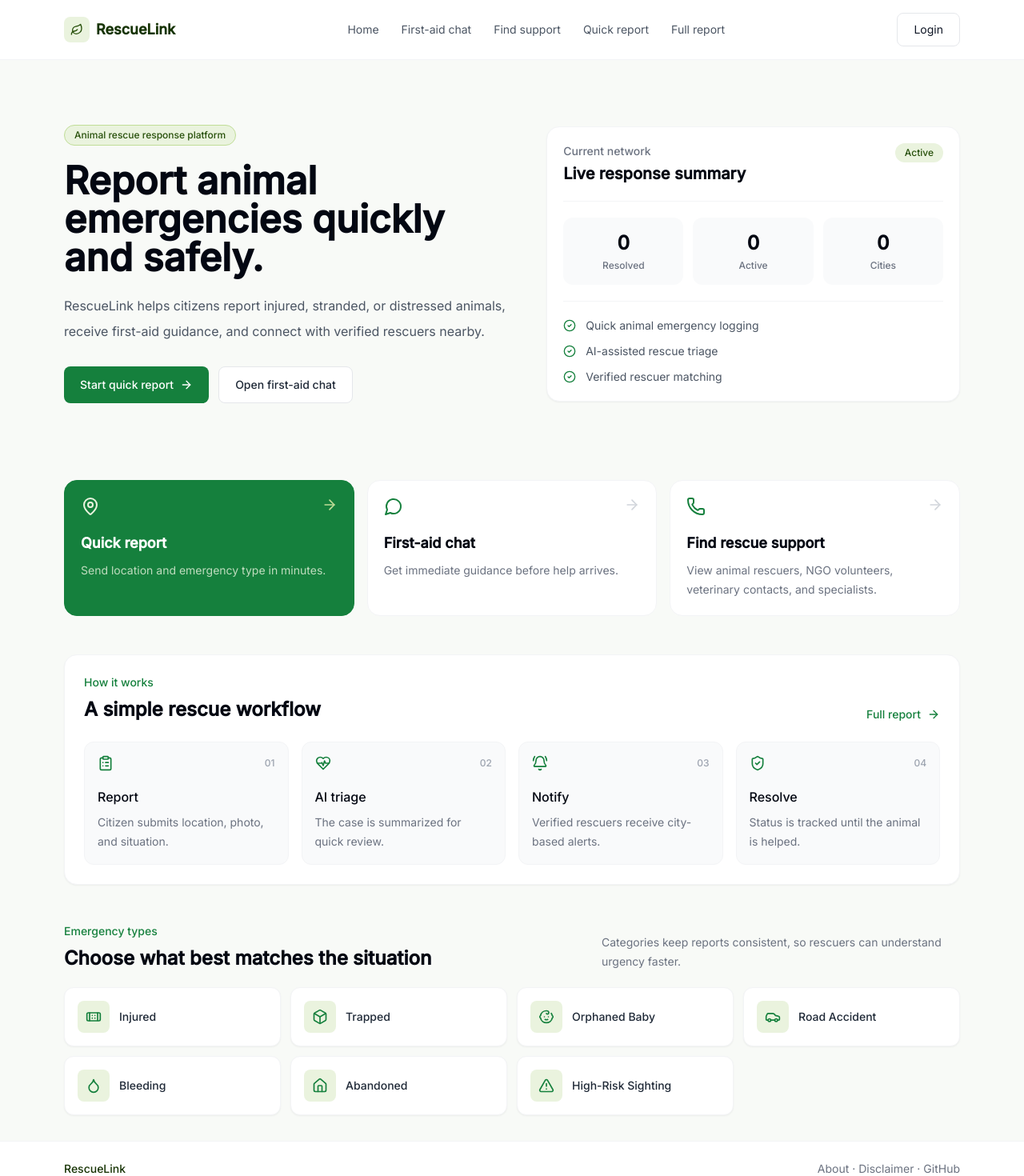
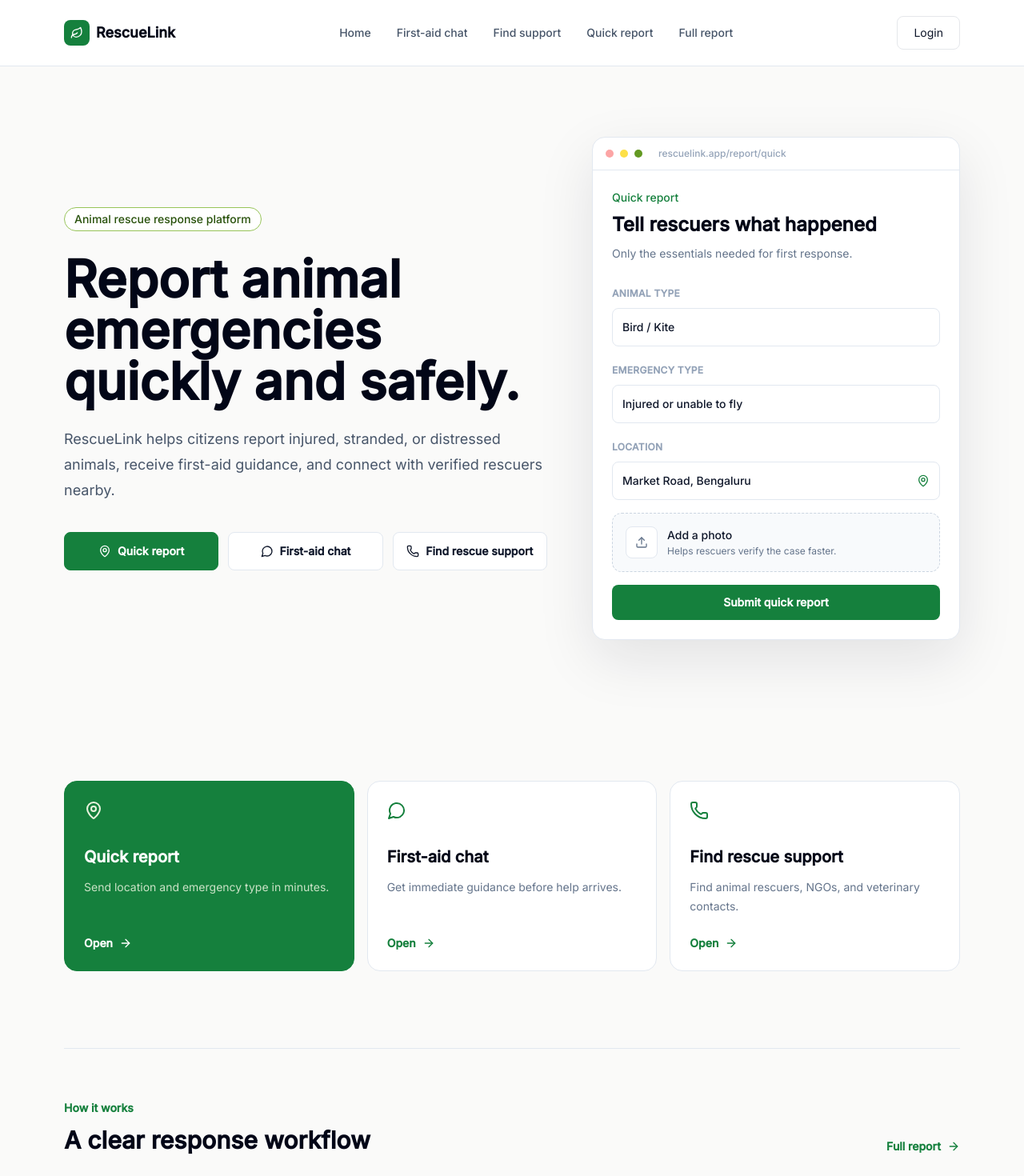
Before and after one commit to zzzRohit/Rescue_link-2.0, a React (Vite) app in the folder client/: page / in a window 1280 px wide. Shown: the top 1470 px of the page at 80% size. Built offline with nearby package versions, Linux system fonts and the light colour scheme; no server answers.

Commit message:
better landing page

```diff
--- a/client/src/App.jsx
+++ b/client/src/App.jsx
@@ -1,35 +1,43 @@
-import { Navigate, Route, Routes } from 'react-router-dom';
-import { useAuth } from './hooks/useAuth';
-import { Navbar } from './components/layout/Navbar';
-import { Footer } from './components/layout/Footer';
-import Landing from './pages/Landing';
-import ReportIncident from './pages/ReportIncident';
-import QuickReport from './pages/QuickReport';
-import IncidentConfirmation from './pages/IncidentConfirmation';
-import CitizenDashboard from './pages/CitizenDashboard';
-import RescuerDashboard from './pages/RescuerDashboard';
-import IncidentDetailPage from './pages/IncidentDetailPage';
-import Login from './pages/Login';
-import Register from './pages/Register';
-import PendingVerification from './pages/PendingVerification';
-import FindRescuer from './pages/FindRescuer';
-import FirstAidChat from './pages/FirstAidChat';
-import Admin from './pages/Admin';
-import NotFound from './pages/NotFound';
+import { Navigate, Route, Routes } from "react-router-dom";
+import { useAuth } from "./hooks/useAuth";
+import { Navbar } from "./components/layout/Navbar";
+import { Footer } from "./components/layout/Footer";
+import Landing from "./pages/Landing";
+import ReportIncident from "./pages/ReportIncident";
+import QuickReport from "./pages/QuickReport";
+import IncidentConfirmation from "./pages/IncidentConfirmation";
+import CitizenDashboard from "./pages/CitizenDashboard";
+import RescuerDashboard from "./pages/RescuerDashboard";
+import IncidentDetailPage from "./pages/IncidentDetailPage";
+import Login from "./pages/Login";
+import Register from "./pages/Register";
+import PendingVerification from "./pages/PendingVerification";
+import FindRescuer from "./pages/FindRescuer";
+import FirstAidChat from "./pages/FirstAidChat";
+import Admin from "./pages/Admin";
+import NotFound from "./pages/NotFound";
 
 const ProtectedRoute = ({ role, verified, children }) => {
   const { user, loading } = useAuth();
   if (loading) return null;
   if (!user) return <Navigate to="/login" replace />;
   if (role && user.role !== role) return <Navigate to="/" replace />;
-  if (verified && !user.verified) return <Navigate to="/rescuer/pending-verification" replace />;
+  if (verified && !user.verified)
+    return <Navigate to="/rescuer/pending-verification" replace />;
   return children;
 };
 
 export default function App() {
   return (
     <Routes>
-      <Route path="/rescuer/dashboard" element={<ProtectedRoute role="rescuer" verified><RescuerDashboard /></ProtectedRoute>} />
+      <Route
+        path="/rescuer/dashboard"
+        element={
+          <ProtectedRoute role="rescuer" verified>
+            <RescuerDashboard />
+          </ProtectedRoute>
+        }
+      />
       <Route path="*" element={<Shell />} />
     </Routes>
   );
@@ -39,7 +47,7 @@ function Shell() {
   return (
     <>
       <Navbar />
-      <main className="mx-auto min-h-[calc(100vh-137px)] max-w-6xl px-4 py-8 pb-24 sm:pb-8">
+      <main className="mx-auto min-h-[calc(100vh-137px)] max-w-6xl px-4 py-2 pb-24 sm:pb-8">
         <Routes>
           <Route path="/" element={<Landing />} />
           <Route path="/chat" element={<FirstAidChat />} />
@@ -47,12 +55,18 @@ function Shell() {
           <Route path="/report/quick" element={<QuickReport />} />
           <Route path="/rescuer" element={<FindRescuer />} />
           <Route path="/rescuers" element={<FindRescuer />} />
-          <Route path="/incident/:id/confirmation" element={<IncidentConfirmation />} />
+          <Route
+            path="/incident/:id/confirmation"
+            element={<IncidentConfirmation />}
+          />
           <Route path="/citizen/incidents" element={<CitizenDashboard />} />
           <Route path="/incident/:id" element={<IncidentDetailPage />} />
           <Route path="/login" element={<Login />} />
           <Route path="/register" element={<Register />} />
-          <Route path="/rescuer/pending-verification" element={<PendingVerification />} />
+          <Route
+            path="/rescuer/pending-verification"
+            element={<PendingVerification />}
+          />
           <Route path="/admin" element={<Admin />} />
           <Route path="*" element={<NotFound />} />
         </Routes>
--- a/client/src/components/layout/Navbar.jsx
+++ b/client/src/components/layout/Navbar.jsx
@@ -1,42 +1,65 @@
-import { Link } from 'react-router-dom';
-import { Home, Leaf, MapPin, MessageCircle, PawPrint } from 'lucide-react';
-import { useAuth } from '../../hooks/useAuth';
-import { Button } from '../ui/Button';
+import { Link } from "react-router-dom";
+import { Home, Leaf, MapPin, MessageCircle, PawPrint } from "lucide-react";
+import { useAuth } from "../../hooks/useAuth";
+import { Button } from "../ui/Button";
 
 export const Navbar = () => {
   const { user, logout } = useAuth();
   const links = [
-    ['/', 'Home'],
-    ['/chat', 'First-aid chat'],
-    ['/rescuer', 'Find support'],
-    ['/report/quick', 'Quick report'],
-    ['/report', 'Full report']
+    ["/", "Home"],
+    ["/chat", "First-aid chat"],
+    ["/rescuer", "Find support"],
+    ["/report/quick", "Quick report"],
+    ["/report", "Full report"],
   ];
   return (
-    <header className="border-b border-gray-100 bg-white/95 backdrop-blur">
-      <nav className="mx-auto flex max-w-6xl items-center justify-between px-4 py-4">
-        <Link to="/" className="flex items-center gap-2 text-lg font-semibold text-green-900">
-          <span className="flex h-8 w-8 items-center justify-center rounded-lg bg-green-50 text-green-800">
+    <header className="sticky top-0 z-50 border-b border-slate-200 bg-white">
+      <nav className="mx-auto flex max-w-6xl items-center justify-between px-4 py-5">
+        <Link
+          to="/"
+          className="flex items-center gap-2 text-lg font-semibold text-slate-950"
+        >
+          <span className="flex h-8 w-8 items-center justify-center rounded-lg bg-green-700 text-white">
             <Leaf className="h-4 w-4" />
           </span>
           RescueLink
         </Link>
-        <div className="hidden items-center gap-1 text-sm text-gray-600 sm:flex">
+        <div className="hidden items-center gap-8 text-sm font-medium text-slate-600 sm:flex">
           {links.map(([to, label]) => (
-            <Link key={to} to={to} className="rounded-lg px-3 py-2 transition hover:bg-green-50 hover:text-green-900">
+            <Link key={to} to={to} className="transition hover:text-green-800">
               {label}
             </Link>
           ))}
         </div>
         <div className="flex items-center gap-2">
-          {user ? <Button variant="secondary" onClick={logout}>Logout</Button> : <Link to="/login"><Button variant="secondary">Login</Button></Link>}
+          {user ? (
+            <Button variant="secondary" onClick={logout}>
+              Logout
+            </Button>
+          ) : (
+            <Link to="/login">
+              <Button variant="secondary">Login</Button>
+            </Link>
+          )}
         </div>
       </nav>
-      <nav className="fixed bottom-0 left-0 right-0 z-[1000] grid grid-cols-4 border-t border-gray-100 bg-white px-2 py-2 text-[11px] text-gray-500 shadow-[0_-4px_18px_rgba(0,0,0,.04)] sm:hidden">
-        <Link to="/" className="flex flex-col items-center gap-1"><Home className="h-5 w-5" />Home</Link>
-        <Link to="/chat" className="flex flex-col items-center gap-1"><MessageCircle className="h-5 w-5" />Chat</Link>
-        <Link to="/rescuer" className="flex flex-col items-center gap-1"><PawPrint className="h-5 w-5" />Rescuer</Link>
-        <Link to="/report/quick" className="flex flex-col items-center gap-1"><MapPin className="h-5 w-5" />Report</Link>
+      <nav className="fixed bottom-0 left-0 right-0 z-[1000] grid grid-cols-4 border-t border-slate-200 bg-white px-2 py-2 text-[11px] font-medium text-slate-500 sm:hidden">
+        <Link to="/" className="flex flex-col items-center gap-1">
+          <Home className="h-5 w-5" />
+          Home
+        </Link>
+        <Link to="/chat" className="flex flex-col items-center gap-1">
+          <MessageCircle className="h-5 w-5" />
+          Chat
+        </Link>
+        <Link to="/rescuer" className="flex flex-col items-center gap-1">
+          <PawPrint className="h-5 w-5" />
+          Rescuer
+        </Link>
+        <Link to="/report/quick" className="flex flex-col items-center gap-1">
+          <MapPin className="h-5 w-5" />
+          Report
+        </Link>
       </nav>
     </header>
   );
--- a/client/src/index.css
+++ b/client/src/index.css
@@ -5,5 +5,5 @@
 @tailwind utilities;
 
 * { box-sizing: border-box; }
-body { margin: 0; font-family: Inter, sans-serif; background: #f8faf7; color: #111827; }
+body { margin: 0; font-family: Inter, system-ui, sans-serif; background: #fafaf9; color: #0f172a; }
 a { color: inherit; text-decoration: none; }
--- a/client/src/pages/Landing.jsx
+++ b/client/src/pages/Landing.jsx
@@ -1,5 +1,4 @@
 import { Link } from 'react-router-dom';
-import { useEffect, useState } from 'react';
 import {
   AlertTriangle,
   ArrowRight,
@@ -8,7 +7,6 @@ import {
   BellRing,
   Box,
   Car,
-  CheckCircle2,
   ClipboardList,
   Droplet,
   HeartPulse,
@@ -16,10 +14,10 @@ import {
   MapPin,
   MessageCircle,
   Phone,
-  ShieldCheck
+  ShieldCheck,
+  Upload
 } from 'lucide-react';
 import { emergencyCategories } from '../constants/emergencyCategories';
-import { api } from '../services/api';
 
 const categoryIcons = {
   Bandage,
@@ -48,78 +46,91 @@ const actions = [
   {
     to: '/rescuer',
     title: 'Find rescue support',
-    text: 'View animal rescuers, NGO volunteers, veterinary contacts, and specialists.',
+    text: 'Find animal rescuers, NGOs, and veterinary contacts.',
     Icon: Phone
   }
 ];
 
 const workflow = [
-  ['Report', 'Citizen submits location, photo, and situation.', ClipboardList],
-  ['AI triage', 'The case is summarized for quick review.', HeartPulse],
-  ['Notify', 'Verified rescuers receive city-based alerts.', BellRing],
-  ['Resolve', 'Status is tracked until the animal is helped.', ShieldCheck]
+  ['Report', 'Submit location, photo, and situation details.', ClipboardList],
+  ['Triage', 'The case is structured for quick rescuer review.', HeartPulse],
+  ['Notify', 'Verified responders receive useful context.', BellRing],
+  ['Resolve', 'The incident stays trackable until help arrives.', ShieldCheck]
 ];
 
 export default function Landing() {
-  const [stats, setStats] = useState({ resolved: 0, active: 0, cities: 0 });
-
-  useEffect(() => {
-    api.get('/api/incidents/stats').then((res) => setStats(res.data)).catch(() => {});
-  }, []);
-
   return (
-    <div className="space-y-12">
-      <section className="grid gap-8 py-6 lg:grid-cols-[1.05fr_.95fr] lg:items-center lg:py-12">
+    <div className="space-y-24">
+      <section className="grid min-h-[680px] items-center gap-14 py-16 lg:grid-cols-[minmax(0,1fr)_460px] lg:py-20">
         <div>
-          <p className="inline-flex items-center rounded-full border border-green-100 bg-green-50 px-3 py-1 text-xs font-medium text-green-800">
+          <p className="inline-flex items-center rounded-full border border-green-200 bg-white px-3 py-1 text-sm font-medium text-green-800">
             Animal rescue response platform
           </p>
-          <h1 className="mt-5 max-w-3xl text-4xl font-semibold leading-tight tracking-normal text-gray-950 sm:text-5xl">
+
+          <h1 className="mt-7 max-w-4xl text-5xl font-semibold leading-[1.02] tracking-normal text-slate-950 sm:text-6xl lg:text-[4rem]">
             Report animal emergencies quickly and safely.
           </h1>
-          <p className="mt-5 max-w-2xl text-base leading-8 text-gray-600">
+
+          <p className="mt-6 max-w-2xl text-lg leading-8 text-slate-600">
             RescueLink helps citizens report injured, stranded, or distressed animals, receive first-aid guidance, and connect with verified rescuers nearby.
           </p>
 
-          <div className="mt-7 flex flex-col gap-3 sm:flex-row">
-            <Link
-              to="/report/quick"
-              className="inline-flex items-center justify-center gap-2 rounded-lg bg-green-700 px-5 py-3 text-sm font-medium text-white transition hover:bg-green-800"
-            >
-              Start quick report
-              <ArrowRight className="h-4 w-4" />
-            </Link>
-            <Link
-              to="/chat"
-              className="inline-flex items-center justify-center gap-2 rounded-lg border border-gray-200 bg-white px-5 py-3 text-sm font-medium text-gray-800 transition hover:bg-gray-50"
-            >
-              Open first-aid chat
-            </Link>
+          <div className="mt-9 grid max-w-2xl grid-cols-3 gap-3">
+            {actions.map(({ to, title, Icon, primary }) => (
+              <Link
+                key={to}
+                to={to}
+                className={`inline-flex min-h-12 items-center justify-center gap-2 rounded-lg border px-3 text-center text-sm font-semibold transition hover:-translate-y-0.5 ${
+                  primary
+                    ? 'border-green-700 bg-green-700 text-white hover:bg-green-800'
+                    : 'border-slate-200 bg-white text-slate-900 hover:border-green-200 hover:bg-green-50'
+                }`}
+              >
+                <Icon className="hidden h-4 w-4 sm:block" />
+                {title}
+              </Link>
+            ))}
           </div>
         </div>
 
-        <div className="rounded-2xl border border-gray-100 bg-white p-5 shadow-sm">
-          <div className="flex items-start justify-between gap-4 border-b border-gray-100 pb-5">
-            <div>
-              <p className="text-sm font-medium text-gray-500">Current network</p>
-              <h2 className="mt-1 text-xl font-semibold text-gray-950">Live response summary</h2>
+        <div className="relative">
+          <div className="rounded-2xl border border-slate-200 bg-white shadow-[0_24px_70px_rgba(15,23,42,.10)]">
+            <div className="flex items-center gap-2 border-b border-slate-200 px-4 py-3">
+              <span className="h-2.5 w-2.5 rounded-full bg-red-300" />
+              <span className="h-2.5 w-2.5 rounded-full bg-yellow-300" />
+              <span className="h-2.5 w-2.5 rounded-full bg-green-400" />
+              <span className="ml-3 text-xs font-medium text-slate-400">rescuelink.app/report/quick</span>
             </div>
-            <span className="rounded-full bg-green-50 px-3 py-1 text-xs font-medium text-green-800">Active</span>
-          </div>
 
-          <div className="grid grid-cols-3 gap-3 py-5">
-            <Stat value={stats.resolved} label="Resolved" />
-            <Stat value={stats.active} label="Active" />
-            <Stat value={stats.cities} label="Cities" />
-          </div>
+            <div className="p-6">
+              <div className="mb-6">
+                <p className="text-sm font-medium text-green-700">Quick report</p>
+                <h2 className="mt-2 text-2xl font-semibold text-slate-950">Tell rescuers what happened</h2>
+                <p className="mt-2 text-sm leading-6 text-slate-500">Only the essentials needed for first response.</p>
+              </div>
 
-          <div className="space-y-3 border-t border-gray-100 pt-5">
-            {['Quick animal emergency logging', 'AI-assisted rescue triage', 'Verified rescuer matching'].map((item) => (
-              <div key={item} className="flex items-center gap-3 text-sm text-gray-600">
-                <CheckCircle2 className="h-4 w-4 shrink-0 text-green-700" />
-                {item}
+              <div className="space-y-4">
+                <MockField label="Animal type" value="Bird / Kite" />
+                <MockField label="Emergency type" value="Injured or unable to fly" />
+                <MockField label="Location" value="Market Road, Bengaluru" icon={<MapPin className="h-4 w-4 text-green-700" />} />
+
+                <div className="rounded-xl border border-dashed border-slate-300 bg-slate-50 p-4">
+                  <div className="flex items-center gap-3">
+                    <span className="flex h-10 w-10 items-center justify-center rounded-lg border border-slate-200 bg-white text-slate-500">
+                      <Upload className="h-4 w-4" />
+                    </span>
+                    <div>
+                      <p className="text-sm font-medium text-slate-900">Add a photo</p>
+                      <p className="mt-0.5 text-xs text-slate-500">Helps rescuers verify the case faster.</p>
+                    </div>
+                  </div>
+                </div>
+
+                <button className="w-full rounded-lg bg-green-700 px-4 py-3 text-sm font-semibold text-white">
+                  Submit quick report
+                </button>
               </div>
-            ))}
+            </div>
           </div>
         </div>
       </section>
@@ -129,72 +140,76 @@ export default function Landing() {
           <Link
             key={to}
             to={to}
-            className={`group rounded-2xl border p-5 transition ${
+            className={`group flex min-h-56 flex-col justify-between rounded-2xl border p-6 transition hover:-translate-y-0.5 ${
               primary
-                ? 'border-green-700 bg-green-700 text-white hover:bg-green-800'
-                : 'border-gray-100 bg-white text-gray-950 hover:border-green-200 hover:bg-green-50'
+                ? 'border-green-700 bg-green-700 text-white'
+                : 'border-slate-200 bg-white text-slate-950 hover:border-green-200'
             }`}
           >
-            <div className="flex items-start justify-between gap-4">
+            <div>
               <Icon className={`h-6 w-6 ${primary ? 'text-green-50' : 'text-green-700'}`} />
-              <ArrowRight className={`h-5 w-5 transition group-hover:translate-x-1 ${primary ? 'text-green-100' : 'text-gray-300'}`} />
+              <h3 className="mt-8 text-xl font-semibold">{title}</h3>
+              <p className={`mt-3 text-sm leading-6 ${primary ? 'text-green-50/85' : 'text-slate-500'}`}>{text}</p>
             </div>
-            <h3 className="mt-5 text-lg font-semibold">{title}</h3>
-            <p className={`mt-2 text-sm leading-6 ${primary ? 'text-green-50/80' : 'text-gray-500'}`}>{text}</p>
+            <span className={`mt-6 inline-flex items-center gap-2 text-sm font-semibold ${primary ? 'text-white' : 'text-green-700'}`}>
+              Open
+              <ArrowRight className="h-4 w-4 transition group-hover:translate-x-1" />
+            </span>
           </Link>
         ))}
       </section>
 
-      <section className="rounded-2xl border border-gray-100 bg-white p-6 shadow-sm">
-        <div className="flex flex-col justify-between gap-3 sm:flex-row sm:items-end">
+      <section className="border-t border-slate-200 pt-16">
+        <div className="flex flex-col justify-between gap-4 sm:flex-row sm:items-end">
           <div>
-            <p className="text-sm font-medium text-green-700">How it works</p>
-            <h2 className="mt-2 text-2xl font-semibold text-gray-950">A simple rescue workflow</h2>
+            <p className="text-sm font-semibold text-green-700">How it works</p>
+            <h2 className="mt-3 text-3xl font-semibold text-slate-950">A clear response workflow</h2>
           </div>
-          <Link to="/report" className="inline-flex items-center gap-2 text-sm font-medium text-green-700 hover:text-green-900">
+          <Link to="/report" className="inline-flex items-center gap-2 text-sm font-semibold text-green-700 hover:text-green-900">
             Full report
             <ArrowRight className="h-4 w-4" />
           </Link>
         </div>
 
-        <div className="mt-6 grid gap-4 sm:grid-cols-2 lg:grid-cols-4">
+        <div className="mt-10 grid gap-4 sm:grid-cols-2 lg:grid-cols-4">
           {workflow.map(([title, text, Icon], index) => (
-            <div key={title} className="rounded-xl border border-gray-100 bg-gray-50 p-4">
+            <div key={title} className="border-t border-slate-200 pt-5">
               <div className="flex items-center justify-between">
                 <Icon className="h-5 w-5 text-green-700" />
-                <span className="text-xs font-medium text-gray-400">0{index + 1}</span>
+                <span className="text-xs font-semibold text-slate-400">0{index + 1}</span>
               </div>
-              <h3 className="mt-5 font-medium text-gray-950">{title}</h3>
-              <p className="mt-2 text-sm leading-6 text-gray-500">{text}</p>
+              <h3 className="mt-5 font-semibold text-slate-950">{title}</h3>
+              <p className="mt-2 text-sm leading-6 text-slate-500">{text}</p>
             </div>
           ))}
         </div>
       </section>
 
-      <section>
-        <div className="flex flex-col justify-between gap-3 sm:flex-row sm:items-end">
+      <section className="border-t border-slate-200 pt-16">
+        <div className="flex flex-col justify-between gap-4 sm:flex-row sm:items-end">
           <div>
-            <p className="text-sm font-medium text-green-700">Emergency types</p>
-            <h2 className="mt-2 text-2xl font-semibold text-gray-950">Choose what best matches the situation</h2>
+            <p className="text-sm font-semibold text-green-700">Emergency types</p>
+            <h2 className="mt-3 text-3xl font-semibold text-slate-950">Choose what best matches the situation</h2>
           </div>
-          <p className="max-w-md text-sm leading-6 text-gray-500">
+          <p className="max-w-md text-sm leading-6 text-slate-500">
             Categories keep reports consistent, so rescuers can understand urgency faster.
           </p>
         </div>
 
-        <div className="mt-5 grid gap-3 sm:grid-cols-2 lg:grid-cols-4">
+        <div className="mt-8 grid gap-3 sm:grid-cols-2 lg:grid-cols-4">
           {emergencyCategories.map((cat) => {
             const Icon = categoryIcons[cat.icon] || AlertTriangle;
             return (
               <Link
                 key={cat.id}
                 to="/report/quick"
-                className="flex items-center gap-3 rounded-xl border border-gray-100 bg-white p-4 text-sm font-medium text-gray-800 shadow-sm transition hover:border-green-200 hover:bg-green-50"
+                className="flex items-center justify-between rounded-xl border border-slate-200 bg-white p-4 text-sm font-semibold text-slate-800 transition hover:border-green-200 hover:bg-green-50"
               >
-                <span className="flex h-10 w-10 items-center justify-center rounded-lg bg-green-50 text-green-700">
-                  <Icon className="h-5 w-5" />
+                <span className="flex items-center gap-3">
+                  <Icon className="h-5 w-5 text-green-700" />
+                  {cat.label}
                 </span>
-                {cat.label}
+                <ArrowRight className="h-4 w-4 text-slate-300" />
               </Link>
             );
           })}
@@ -204,11 +219,14 @@ export default function Landing() {
   );
 }
 
-function Stat({ value, label }) {
+function MockField({ label, value, icon }) {
   return (
-    <div className="rounded-xl bg-gray-50 p-4 text-center">
-      <p className="text-2xl font-semibold text-gray-950">{value}</p>
-      <p className="mt-1 text-xs font-medium text-gray-500">{label}</p>
+    <div>
+      <label className="text-xs font-semibold uppercase tracking-wide text-slate-400">{label}</label>
+      <div className="mt-2 flex min-h-12 items-center justify-between rounded-lg border border-slate-200 bg-white px-3 text-sm font-medium text-slate-900">
+        {value}
+        {icon}
+      </div>
     </div>
   );
 }
```
Also changed, not shown: 1 other file (tests, documents, lock files or other folders).
